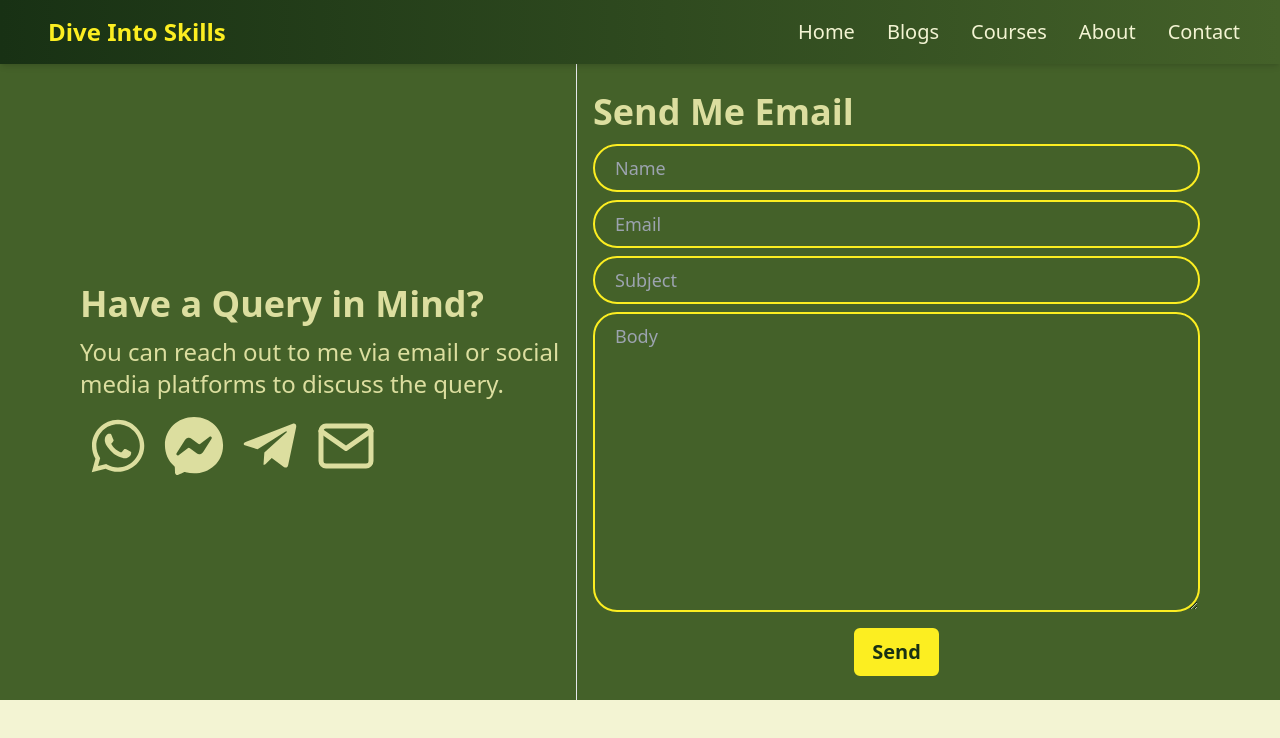
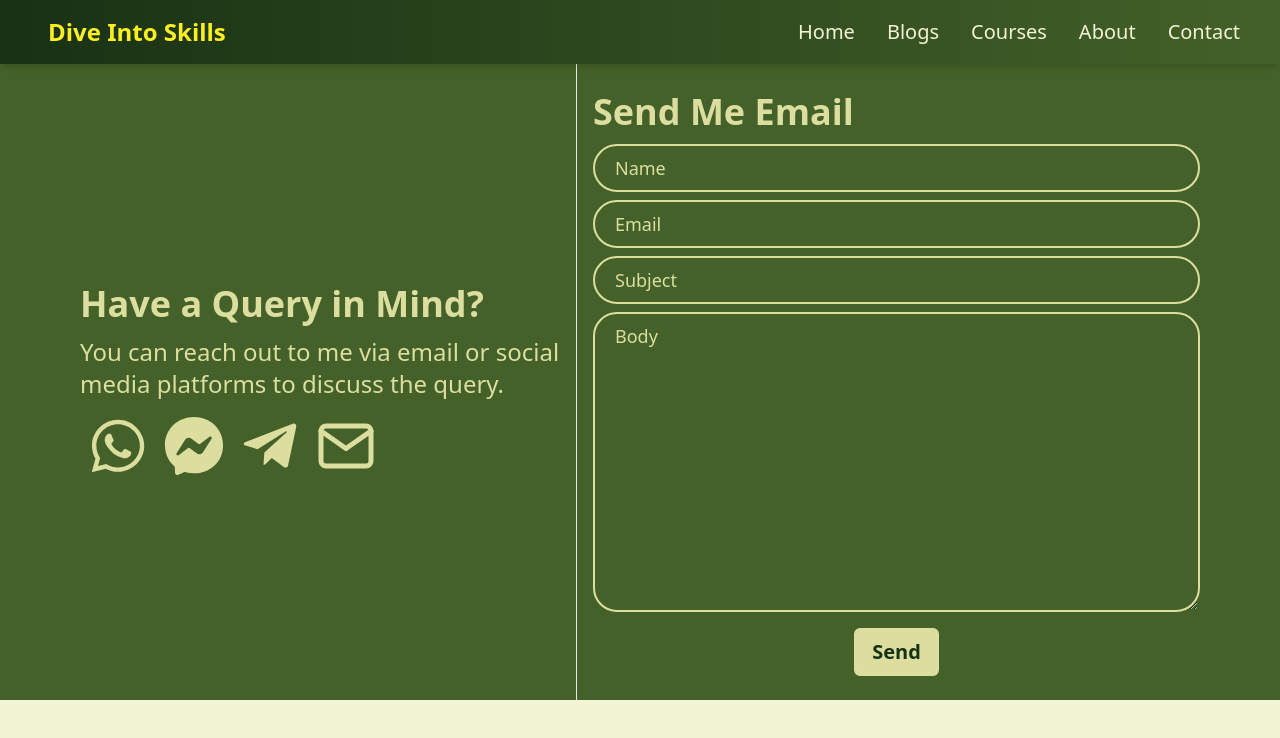
Before and after one commit to AhmadRaza365/DiveIntoSkills, a Next.js app: page /contact in a window 1280 px wide. Shown: the top 738 px of the page. Built offline with nearby package versions, Linux system fonts and the light colour scheme.

Commit message:
fixing contact form

```diff
--- a/pages/contact.js
+++ b/pages/contact.js
@@ -101,7 +101,7 @@ export default function Blogs() {
           >
             <input
               type="text"
-              className="py-2 px-4 md:px-5 grow border-2 text-yellow border-yellow bg-transparent rounded-3xl text-base md:text-lg outline-none"
+              className="py-2 px-4 md:px-5 grow border-2 text-light-yellow border-light-yellow bg-transparent rounded-3xl placeholder-light-yellow text-base md:text-lg outline-none"
               name="name"
               id="name"
               placeholder="Name"
@@ -109,7 +109,7 @@ export default function Blogs() {
             />
             <input
               type="email"
-              className="py-2 px-4 md:px-5 grow border-2 text-yellow border-yellow bg-transparent rounded-3xl text-base md:text-lg outline-none"
+              className="py-2 px-4 md:px-5 grow border-2 text-light-yellow border-light-yellow bg-transparent rounded-3xl placeholder-light-yellow text-base md:text-lg outline-none"
               name="email"
               id="email"
               placeholder="Email"
@@ -117,7 +117,7 @@ export default function Blogs() {
             />
             <input
               type="text"
-              className="py-2 px-4 md:px-5 grow border-2 text-yellow border-yellow bg-transparent rounded-3xl text-base md:text-lg outline-none"
+              className="py-2 px-4 md:px-5 grow border-2 text-light-yellow border-light-yellow bg-transparent rounded-3xl placeholder-light-yellow file:text-base md:text-lg outline-none"
               name="subject"
               id="subject"
               placeholder="Subject"
@@ -125,7 +125,7 @@ export default function Blogs() {
             />
             <textarea
               name="mail_body"
-              className="py-2 px-4 md:px-5 grow border-2 text-yellow border-yellow bg-transparent rounded-3xl text-base md:text-lg outline-none"
+              className="py-2 px-4 md:px-5 grow border-2 text-light-yellow border-light-yellow bg-transparent rounded-3xl placeholder-light-yellow text-base md:text-lg outline-none"
               id="body"
               cols="30"
               rows="10"
@@ -133,7 +133,7 @@ export default function Blogs() {
             ></textarea>
             <button
               type="submit"
-              className="bg-yellow text-dark-green mx-auto hover:text-yellow hover:bg-transparent border-2 border-yellow  px-4 py-2 my-2 text-xl font-bold rounded-md transition-all duration-300 ease-in"
+              className="bg-light-yellow text-dark-green mx-auto hover:text-light-yellow hover:bg-transparent border-2  border-light-yellow  px-4 py-2 my-2 text-xl font-bold rounded-md transition-all duration-300 ease-in"
             >
               Send
             </button>
```
